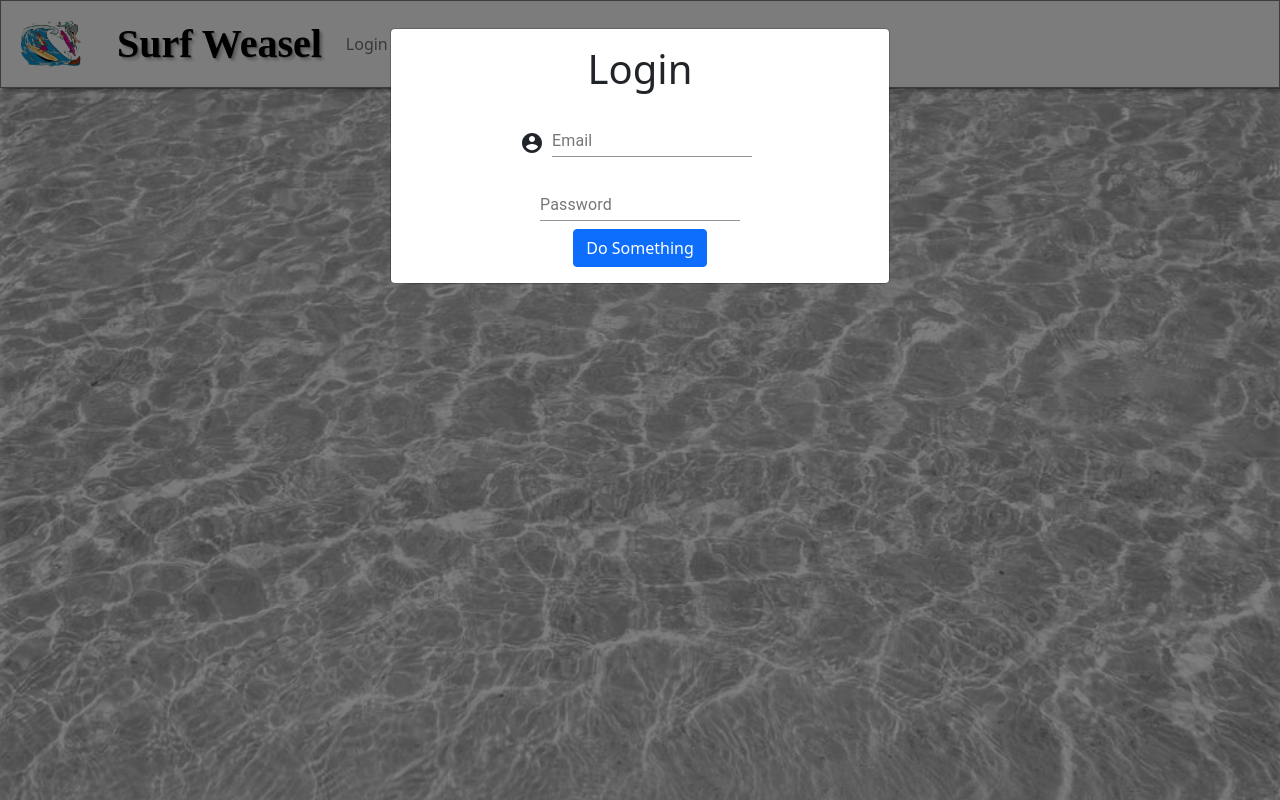
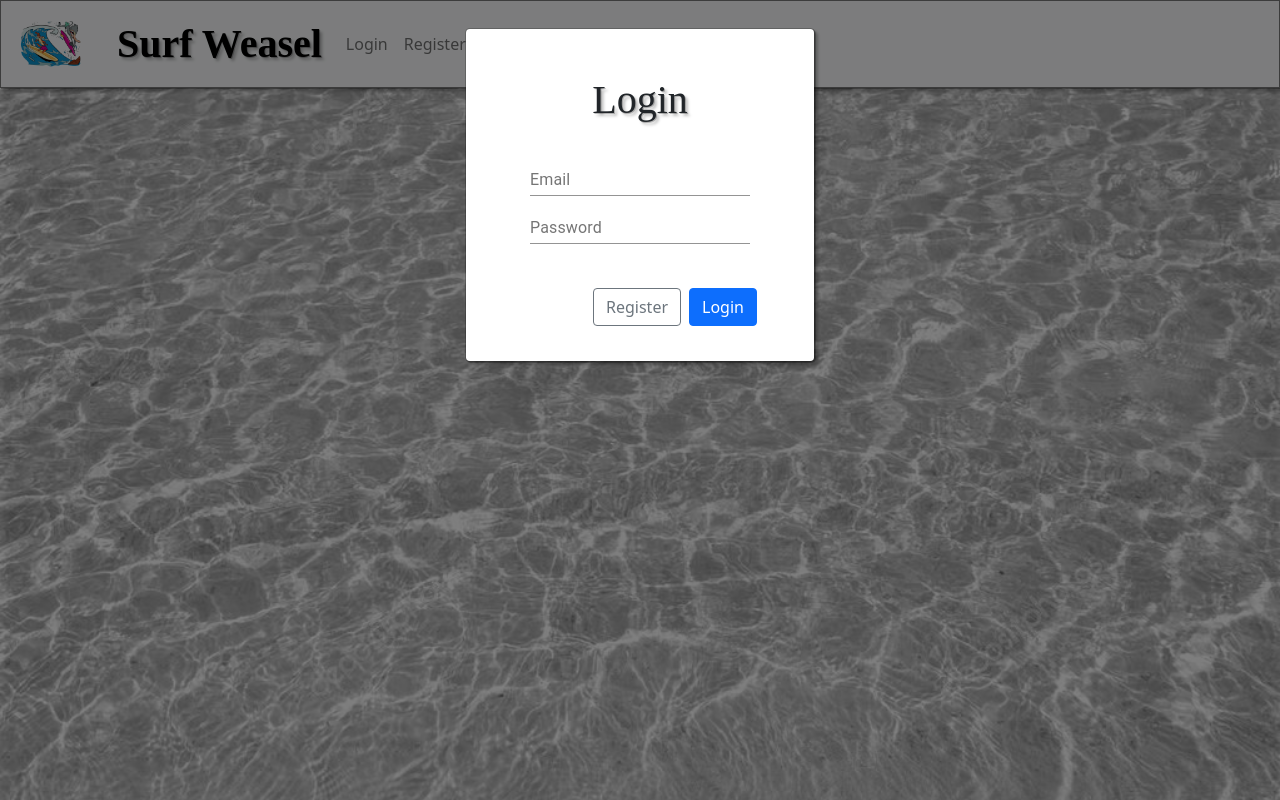
Before and after one commit to mdu830/react-surf-weasel, a React (Create React App) app in the folder client/: page /register in a window 1280 px wide. Both pictures are taken after a click on the link "Login". Built offline with nearby package versions, Linux system fonts and the light colour scheme.

Commit message:
added styling to loginModal (needs more work)

```diff
--- a/client/src/assets/style.css
+++ b/client/src/assets/style.css
@@ -135,15 +135,44 @@ body {
 
 /* Login modal */
 
+.modal-content {
+  margin-left: auto;
+  margin-right: auto;
+  max-width: 350px;
+  box-shadow:
+  -1px -1px 0 rgba(255, 255, 255, 0),
+  1px 1px 0 rgba(0,0,0,.25),
+  3px 3px 3px rgba(0,0,0,.25);
+}
+
+h1 {
+  font-weight: bolder;
+  font-size: 40px;
+  font-family: 'Syncopate';
+  text-shadow:
+  -1px -1px 0 rgba(255, 255, 255, 0),
+  1px 1px 0 rgba(0,0,0,.25),
+  3px 3px 3px rgba(0,0,0,.25);
+}
+
 .accountCircle {
   margin-top: 30px;
+  margin-right: 10px;
 }
 
 #loginForm {
+  height: 300px;
   display: flex;
   flex-direction: column; /* defined the main axis */
   justify-content: center; /* y-axis */
   align-items: center; /* x-axis */
+}
+
+.loginButtons {
+  margin-top: 40px;
+  margin-left: 70px;
+  display: flex;
+  float: right;
 }
 
 /*  Footer */
--- a/client/src/components/header.js
+++ b/client/src/components/header.js
@@ -16,7 +16,7 @@ import {
     Container
 } from 'reactstrap';
 
-import { TextField } from '@material-ui/core';
+import { Grid, TextField } from '@material-ui/core';
 import { makeStyles } from '@material-ui/core/styles';
 import AccountCircle from '@material-ui/icons/AccountCircle';
 
@@ -41,10 +41,14 @@ function Header(props) {
                 margin: theme.spacing(1),
                 width: 200,
             },
-        },
+        }
     }));
 
     const classes = useStyles();
+
+    const handleLoginReq = () => {
+        toggle2();
+    }
 
 
     return (
@@ -53,23 +57,22 @@ function Header(props) {
                 {/* Login popup modal */}
                 <div>
                     <Modal isOpen={modal} toggle={toggle2} className="">
-                        <ModalBody>
-                            <Container >
-                                <form className={classes.root} id="loginForm" noValidate autoComplete="off">
+                        <form className="m-3" id="loginForm" noValidate autoComplete="off">
                             <div>
-                                        <h1 className="text-center">Login</h1>
+                                <h1 className="text-center p-3">Login</h1>
                             </div>
                             <div>
-                                        <AccountCircle className="accountCircle" />
-                                        <TextField id="" label="Email" />
+                                {/* <AccountCircle className="accountCircle" /> */}
+                                <TextField id="" type="email" label="Email" />
                             </div>
                             <div>
                                 <TextField id="" type="password" label="Password" defaultValue="" />
                             </div>
-                                    <Button color="primary" onClick={toggle2}>Do Something</Button>{' '}
+                            <div className="loginButtons">
+                            <Button className="m-1" color="outline-secondary" onClick={() => history.push('/register') && toggle2}>Register</Button>
+                            <Button className="m-1" color="primary" type="submit" onSubmit={handleLoginReq}>Login</Button>{' '}
+                        </div>
                         </form>
-                            </Container>
-                        </ModalBody>
                     </Modal>
                 </div>
 
```
Lines whose indentation alone changed are shown as unchanged.
